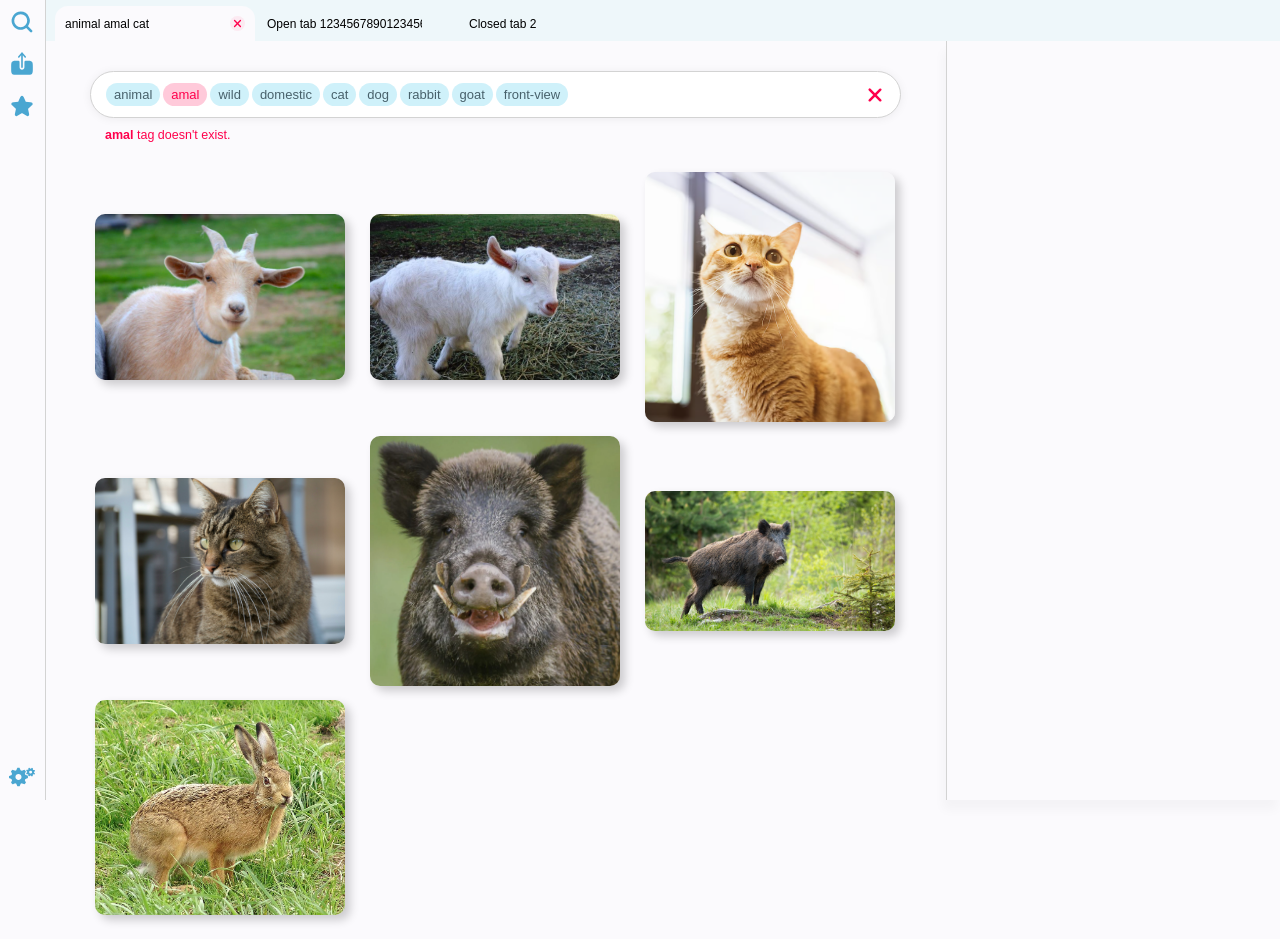
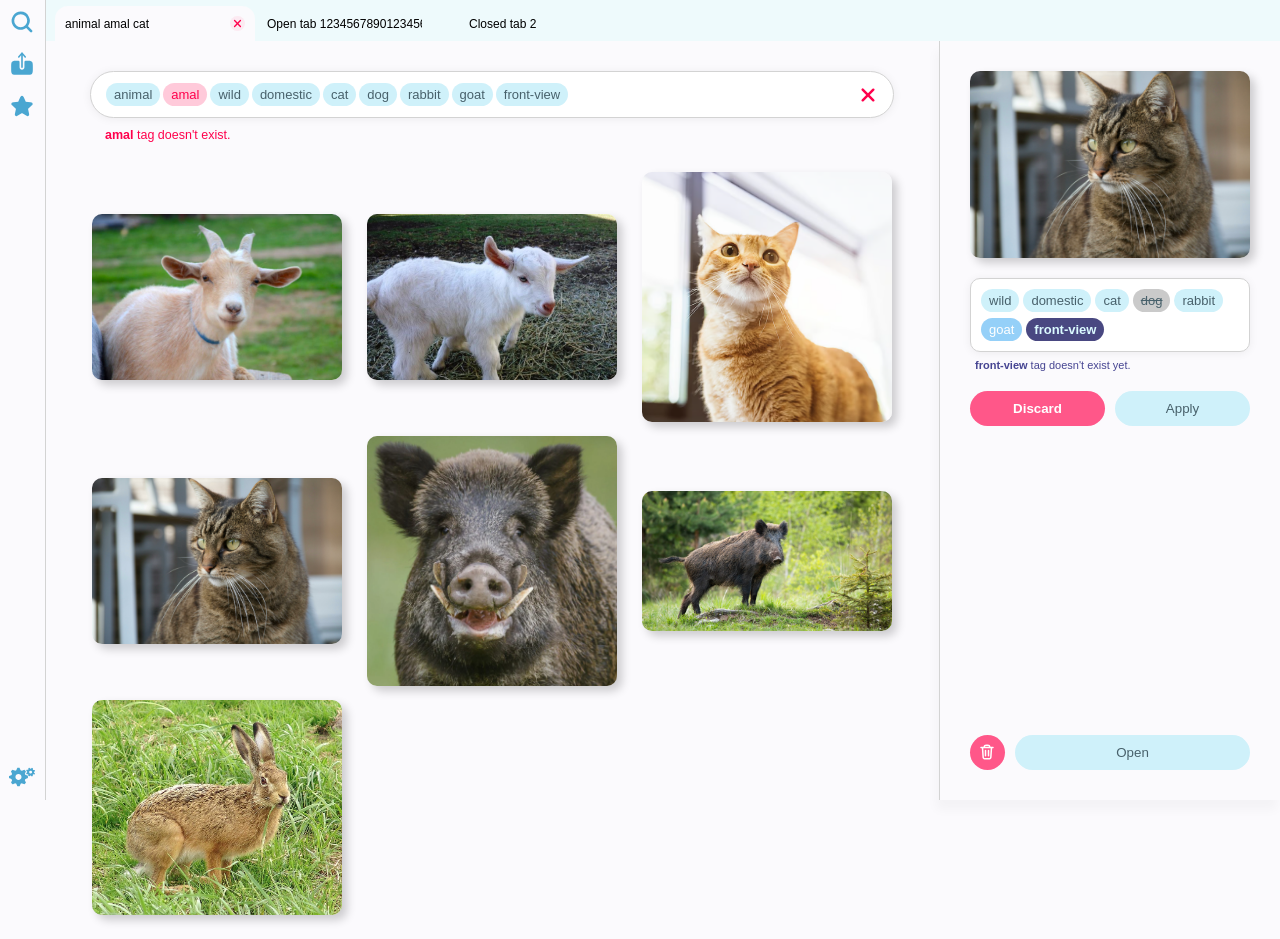
Before and after one commit to harandia/ciel, a plain HTML site: page index.html in a window 1280 px wide. Drawn offline with Linux system fonts and the light colour scheme.

Commit message:
complete editor layout

```diff
--- a/index.html
+++ b/index.html
@@ -32,7 +32,7 @@
 		/>
 		<link
 			rel="stylesheet"
-			href="styles/image.css"
+			href="styles/image-grid-image.css"
 		/>
 		<link
 			rel="stylesheet"
@@ -82,7 +82,7 @@
 					<search class="searchbar">
 						<div class="searchbar-body">
 							<div class="search-tag">animal</div>
-							<div class="wrong search-tag">amal</div>
+							<div class="wrong-tag search-tag">amal</div>
 							<div class="search-tag">wild</div>
 							<div class="search-tag">domestic</div>
 							<div class="search-tag">cat</div>
@@ -96,7 +96,7 @@
 								contenteditable=""
 							></div>
 						</div>
-						<button class="clear-searchbar-button"></button>
+						<button class="searchbar-clear-button"></button>
 					</search>
 					<p class="searchbar-warning"><strong>amal</strong> tag doesn't exist.</p>
 				</header>
@@ -104,57 +104,90 @@
 				<ul class="image-grid">
 					<li>
 						<img
-							class="image"
+							class="image-grid-image"
 							src="images/cabra1.jpg"
 						/>
-						<button class="delete-image-button"><div class="delete-image-icon"></div></button>
+						<button class="image-delete-button"><div class="image-delete-icon"></div></button>
 					</li>
 					<li>
 						<img
-							class="image"
+							class="image-grid-image"
 							src="images/cabra2.jpg"
 						/>
-						<button class="delete-image-button"><div class="delete-image-icon"></div></button>
+						<button class="image-delete-button"><div class="image-delete-icon"></div></button>
 					</li>
 					<li>
 						<img
-							class="image"
+							class="image-grid-image"
 							src="images/gato1.avif"
 						/>
-						<button class="delete-image-button"><div class="delete-image-icon"></div></button>
+						<button class="image-delete-button"><div class="image-delete-icon"></div></button>
 					</li>
 					<li>
 						<img
-							class="image"
+							class="image-grid-image"
 							src="images/gato2.jpg"
 						/>
-						<button class="delete-image-button"><div class="delete-image-icon"></div></button>
+						<button class="image-delete-button"><div class="image-delete-icon"></div></button>
 					</li>
 					<li>
 						<img
-							class="image"
+							class="image-grid-image"
 							src="images/jabali1.webp"
 						/>
-						<button class="delete-image-button"><div class="delete-image-icon"></div></button>
+						<button class="image-delete-button"><div class="image-delete-icon"></div></button>
 					</li>
 					<li>
 						<img
-							class="image"
+							class="image-grid-image"
 							src="images/jabali2.jpg"
 						/>
-						<button class="delete-image-button"><div class="delete-image-icon"></div></button>
+						<button class="image-delete-button"><div class="image-delete-icon"></div></button>
 					</li>
 					<li>
 						<img
-							class="image"
+							class="image-grid-image"
 							src="images/liebre1.JPG"
 						/>
-						<button class="delete-image-button"><div class="delete-image-icon"></div></button>
+						<button class="image-delete-button"><div class="image-delete-icon"></div></button>
 					</li>
 				</ul>
 			</section>
 
-			<div class="edit-view"></div>
+			<section class="editor">
+				<img
+					class="editor-image-preview"
+					src="images/gato2.jpg"
+				/>
+
+				<div class="editor-body">
+					<div class="tag-editor">
+						<div class="search-tag">wild</div>
+						<div class="search-tag">domestic</div>
+						<div class="search-tag">cat</div>
+						<div class="deleted-tag search-tag">dog</div>
+						<div class="search-tag">rabbit</div>
+						<div class="new-tag search-tag">goat</div>
+						<div class="non-existent-tag search-tag">front-view</div>
+						<span
+							class="tag-editor-input"
+							contenteditable=""
+						></span>
+					</div>
+
+					<p class="editor-warning"><strong>front-view</strong> tag doesn't exist yet.</p>
+				</div>
+
+				<div class="editor-confirm-container">
+					<button class="editor-discard-button">Discard</button>
+					<button class="editor-apply-button">Apply</button>
+				</div>
+
+				<div class="editor-open-delete-container">
+					<button class="editor-delete-button"><div class="image-delete-icon"></div></button>
+					<button class="editor-open-button">Open</button>
+				</div>
+			</section>
 		</main>
 	</body>
 </html>
--- a/styles/edit-view.css
+++ b/styles/edit-view.css
@@ -1,12 +1,23 @@
-.edit-view {
-	z-index: 2;
+.editor {
+	overflow: scroll;
+
+	overscroll-behavior: contain;
 
 	position: sticky;
 
 	top: 41px;
 
-	width: 27%;
-	max-height: calc(100vh - 41px);
+	padding: 30px 0;
+
+	width: 340px;
+	max-height: calc(100vh - 41px - 60px);
+
+	display: flex;
+	flex-direction: column;
+
+	row-gap: 20px;
+
+	align-items: center;
 
 	border-left: 1px solid rgb(211, 211, 211);
 
@@ -14,3 +25,158 @@
 
 	box-shadow: -3px 10px 10px rgba(0, 0, 0, 0.03);
 }
+
+.editor-image-preview {
+	width: 280px;
+
+	border-radius: 10px;
+
+	box-shadow: 5px 5px 10px rgba(0, 0, 0, 0.192);
+}
+
+.editor-body {
+	display: flex;
+	flex-direction: column;
+
+	row-gap: 7px;
+
+	width: 280px;
+}
+
+.tag-editor {
+	overflow: scroll;
+	overscroll-behavior: contain;
+
+	min-height: 23.33px;
+
+	padding: 10px;
+
+	display: flex;
+	flex-wrap: wrap;
+
+	align-content: flex-start;
+
+	column-gap: 4px;
+	row-gap: 6px;
+
+	align-items: center;
+
+	border-style: solid;
+	border-width: 1px;
+	border-radius: 10px;
+	border-color: rgb(211, 211, 211);
+
+	background-color: white;
+
+	box-shadow: 0 1px 10px rgba(0, 0, 0, 0.062);
+}
+
+.tag-editor:has(.tag-editor-input:focus) {
+	outline: solid 1px rgb(16, 219, 255);
+}
+
+.tag-editor-input {
+	flex: 1;
+
+	width: clamp(100px, auto, 100%);
+
+	max-width: 100%;
+
+	white-space: nowrap;
+
+	font-size: 13px;
+}
+
+.tag-editor-input:focus {
+	outline: none;
+}
+
+.editor-warning {
+	margin: 0;
+
+	padding-left: 5px;
+
+	font-size: 11px;
+	color: rgb(70, 69, 146);
+}
+
+.editor-confirm-container {
+	display: flex;
+
+	width: 280px;
+
+	column-gap: 10px;
+}
+
+.editor-confirm-container button {
+	cursor: pointer;
+
+	flex: 1;
+
+	border-style: none;
+
+	height: 35px;
+
+	border-radius: 40px;
+}
+
+.editor-discard-button {
+	font-weight: bold;
+	color: white;
+
+	background-color: rgb(255, 87, 137);
+}
+
+.editor-apply-button {
+	color: rgb(72, 97, 107);
+
+	background-color: rgb(207, 241, 250);
+}
+
+.editor-open-delete-container {
+	margin-top: auto;
+
+	padding-top: 20px;
+
+	width: 280px;
+
+	display: flex;
+	column-gap: 10px;
+}
+
+.editor-open-delete-container button {
+	cursor: pointer;
+
+	border-style: none;
+	border-radius: 40px;
+
+	height: 35px;
+}
+
+.editor-delete-button {
+	width: 35px;
+
+	display: flex;
+	align-items: center;
+
+	background-color: rgb(255, 87, 137);
+}
+
+.editor-open-button {
+	flex: 1;
+
+	color: rgb(72, 97, 107);
+
+	background-color: rgb(207, 241, 250);
+}
+
+.editor-discard-button:hover,
+.editor-delete-button:hover {
+	background-color: rgb(255, 16, 96);
+}
+
+.editor-apply-button:hover,
+.editor-open-button:hover {
+	color: white;
+	background-color: rgb(127, 225, 252);
+}
--- a/styles/image.css
+++ b/styles/image-grid-image.css
@@ -2,7 +2,7 @@
 	position: relative;
 }
 
-.image {
+.image-grid-image {
 	cursor: pointer;
 
 	width: 250px;
@@ -14,13 +14,13 @@
 	transition: all 200ms;
 }
 
-.image-grid li:hover img {
+.image-grid li:hover .image-grid-image {
 	transform: translateY(-5px);
 
 	box-shadow: 5px 5px 15px rgba(0, 0, 0, 0.329);
 }
 
-.delete-image-button {
+.image-delete-button {
 	cursor: pointer;
 
 	visibility: hidden;
@@ -44,7 +44,7 @@
 	transition: opacity 200ms;
 }
 
-.image-grid li:hover .delete-image-button {
+.image-grid li:hover .image-delete-button {
 	visibility: visible;
 
 	transform: translateY(-5px);
@@ -52,11 +52,11 @@
 	opacity: 1;
 }
 
-.delete-image-button:hover {
+.image-delete-button:hover {
 	background-color: rgb(255, 0, 76);
 }
 
-.delete-image-icon {
+.image-delete-icon {
 	background-color: white;
 
 	aspect-ratio: 1;
--- a/styles/search-tag.css
+++ b/styles/search-tag.css
@@ -17,13 +17,28 @@
 	text-decoration: line-through;
 }
 
-.wrong {
+.wrong-tag {
 	color: rgb(255, 0, 76);
 	background-color: rgb(255, 202, 218);
 }
 
-.new {
+.non-existent-tag {
 	font-weight: bold;
 	color: rgb(219, 250, 255);
 	background-color: rgb(73, 72, 129);
 }
+
+.new-tag {
+	color: white;
+	background-color: rgb(149, 208, 248);
+}
+
+.deleted-tag {
+	text-decoration: line-through;
+
+	background-color: rgb(202, 202, 202);
+}
+
+.deleted-tag:hover {
+	text-decoration: none;
+}
--- a/styles/searchbar.css
+++ b/styles/searchbar.css
@@ -63,7 +63,7 @@ main header {
 	outline: none;
 }
 
-.clear-searchbar-button {
+.searchbar-clear-button {
 	cursor: pointer;
 
 	aspect-ratio: 1;
@@ -77,7 +77,7 @@ main header {
 	mask-size: contain;
 }
 
-.clear-searchbar-button:hover {
+.searchbar-clear-button:hover {
 	background-color: rgba(255, 0, 76, 0.61);
 }
 
--- a/styles/tab-bar.css
+++ b/styles/tab-bar.css
@@ -13,7 +13,7 @@
 	display: flex;
 	column-gap: 2px;
 
-	background-color: rgb(238, 247, 250);
+	background-color: rgb(238, 250, 252);
 	/* background-image: linear-gradient(20deg, rgb(235, 255, 254) 40%, rgb(252, 239, 255)); */
 }
 
```
